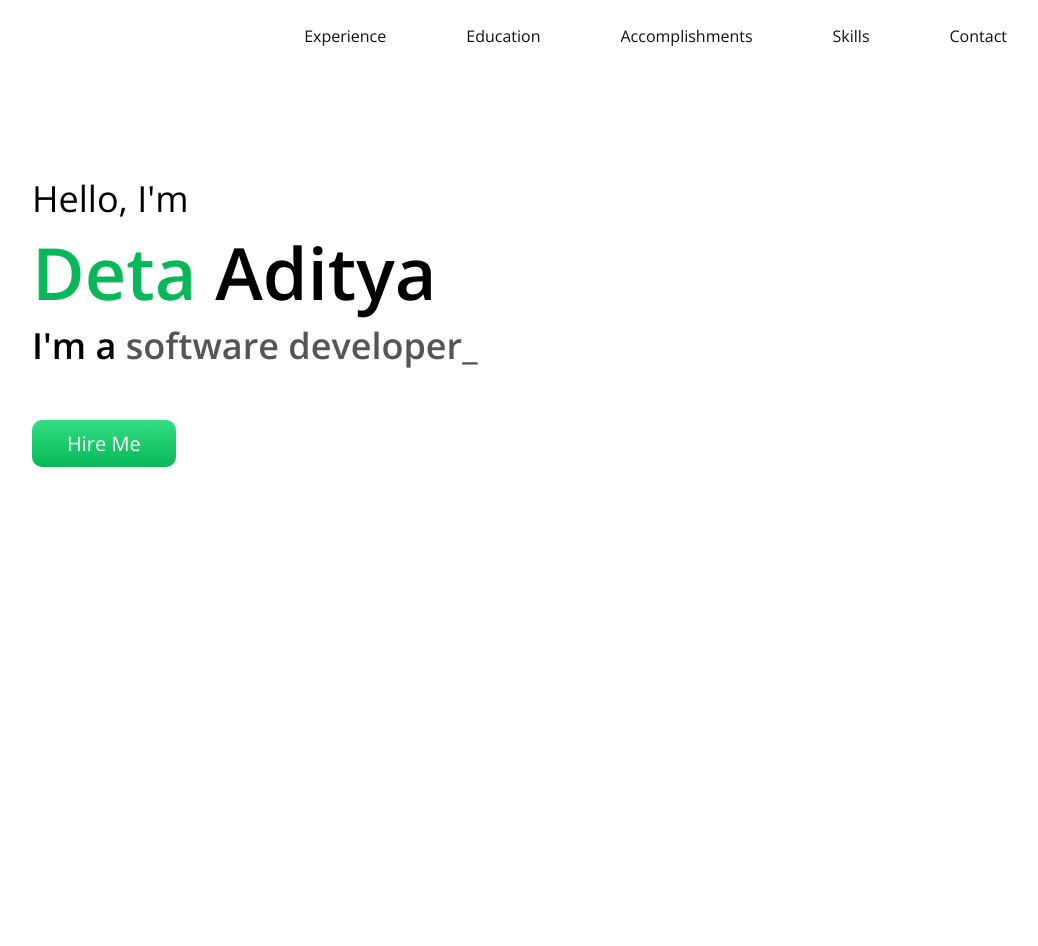
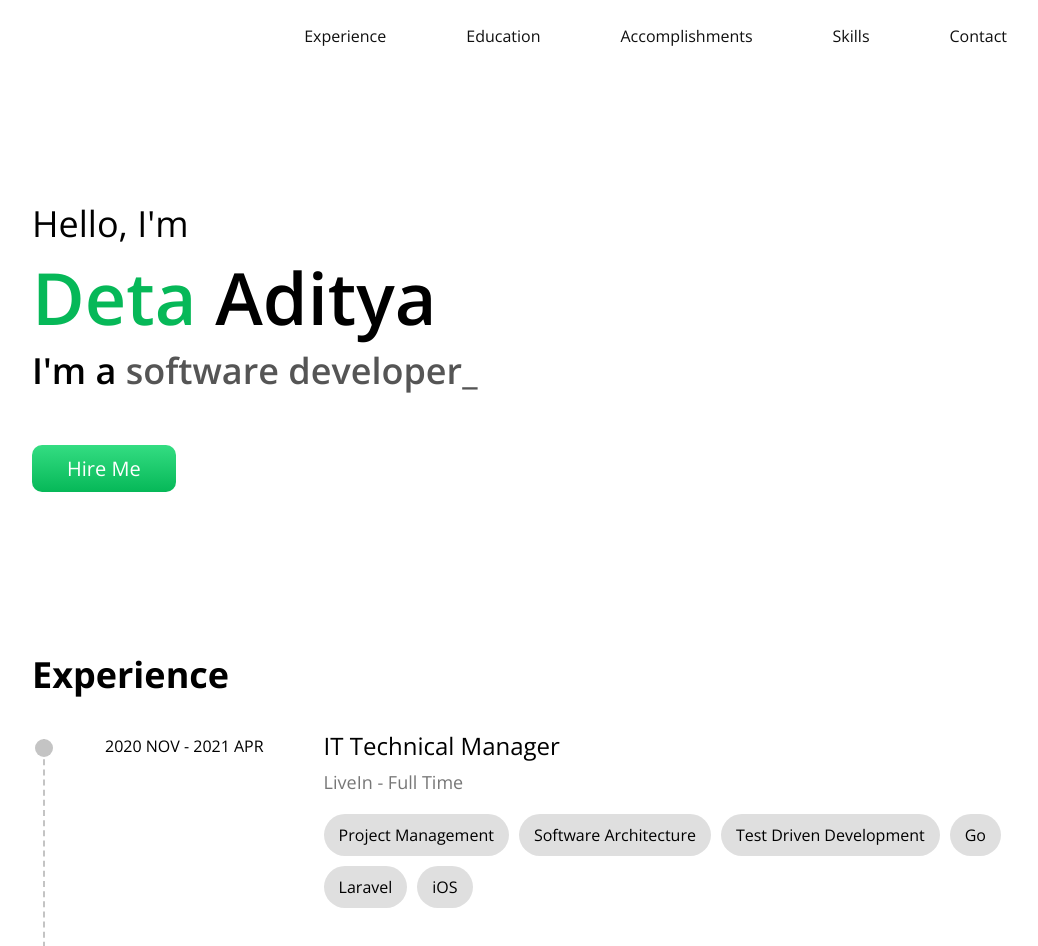
Before and after one commit to deta-aditya/deta-aditya.github.io, a React (Create React App) app: page / in a window 1280 px wide. Shown: the top 946 px of the page, without its empty margins (108-1146 px from the left). Before the commit the page ends 800 px from the top, so only its background shows below. Built offline with nearby package versions, Linux system fonts and the light colour scheme.

Commit message:
Added initial ExperienceSection

```diff
--- a/src/App.css
+++ b/src/App.css
@@ -4,5 +4,5 @@
 }
 
 .main-content {
-  padding-top: 70px;
+  padding: 70px 0;
 }
--- a/src/App.tsx
+++ b/src/App.tsx
@@ -1,6 +1,7 @@
 import React from 'react';
 import { NavBar } from './components/NavBar'
 import { BannerSection } from './components/BannerSection'
+import { ExperienceSection } from './components/ExperienceSection'
 import './App.css';
 
 function App() {
@@ -9,6 +10,7 @@ function App() {
       <NavBar />
       <main className="main-content">
         <BannerSection />
+        <ExperienceSection />
       </main>
     </div>
   );
--- a/src/components/BannerSection/BannerSection.css
+++ b/src/components/BannerSection/BannerSection.css
@@ -1,5 +1,5 @@
 .banner-section {
-  height: 500px;
+  height: 550px;
   display: flex;
   flex-direction: column;
   justify-content: center;
--- /dev/null
+++ b/src/components/ExperienceSection/ExperienceSection.css
@@ -0,0 +1,63 @@
+.section-heading {
+  font-size: 36px;
+}
+
+.timeline .timeline-item {
+  position: relative;
+  display: flex;
+}
+
+.timeline .timeline-dot {
+  width: 18px;
+  height: 18px;
+  position: absolute;
+  left: 3px;
+  top: 10px;
+  background-color: #c4c4c4;
+  border-radius: 100%;
+}
+
+.timeline .timeline-line {
+  border-left: 2px dashed #c4c4c4;
+  margin: 0 60px 0 11px;
+}
+
+.timeline-item:first-child .timeline-line {
+  margin-top: 10px;
+}
+
+.timeline .timeline-range {
+  margin: 6px 60px 0 0;
+  font-size: 16px;
+  flex-shrink: 0;
+}
+
+.timeline-main {
+  padding-bottom: 40px;
+}
+
+.timeline-main .title {
+  margin: 0;
+  font-size: 24px;
+  font-weight: normal;
+}
+
+.timeline-main .subtitle {
+  font-size: 18px;
+  margin: 8px 0 0;
+  color: #777777;
+}
+
+.timeline-main .timeline-tags {
+  margin-top: 20px;
+  display: flex;
+  justify-content: flex-start;
+  flex-wrap: wrap;
+}
+
+.timeline-tags .tag-item {
+  padding: 10px 15px;
+  border-radius: 50px;
+  background-color: #dfdfdf;
+  margin: 0 10px 10px 0;
+}
--- /dev/null
+++ b/src/components/ExperienceSection/ExperienceSection.tsx
@@ -0,0 +1,31 @@
+import React from 'react'
+import './ExperienceSection.css'
+
+function ExperienceSection() {
+  return (
+    <section className="experience-section">
+      <h1 className="section-heading">Experience</h1>
+      <div className="timeline">
+        <article className="timeline-item">
+          <div className="timeline-line"></div>
+          <div className="timeline-dot"></div>
+          <p className="timeline-range">2020 NOV - 2021 APR</p>
+          <main className="timeline-main">
+            <h2 className="title">IT Technical Manager</h2>
+            <p className="subtitle">LiveIn - Full Time</p>
+            <div className="timeline-tags">
+              <span className="tag-item">Project Management</span>
+              <span className="tag-item">Software Architecture</span>
+              <span className="tag-item">Test Driven Development</span>
+              <span className="tag-item">Go</span>
+              <span className="tag-item">Laravel</span>
+              <span className="tag-item">iOS</span>
+            </div>
+          </main>
+        </article>
+      </div>
+    </section>
+  )
+}
+
+export { ExperienceSection }
--- /dev/null
+++ b/src/components/ExperienceSection/index.ts
@@ -0,0 +1 @@
+export * from './ExperienceSection'
```
